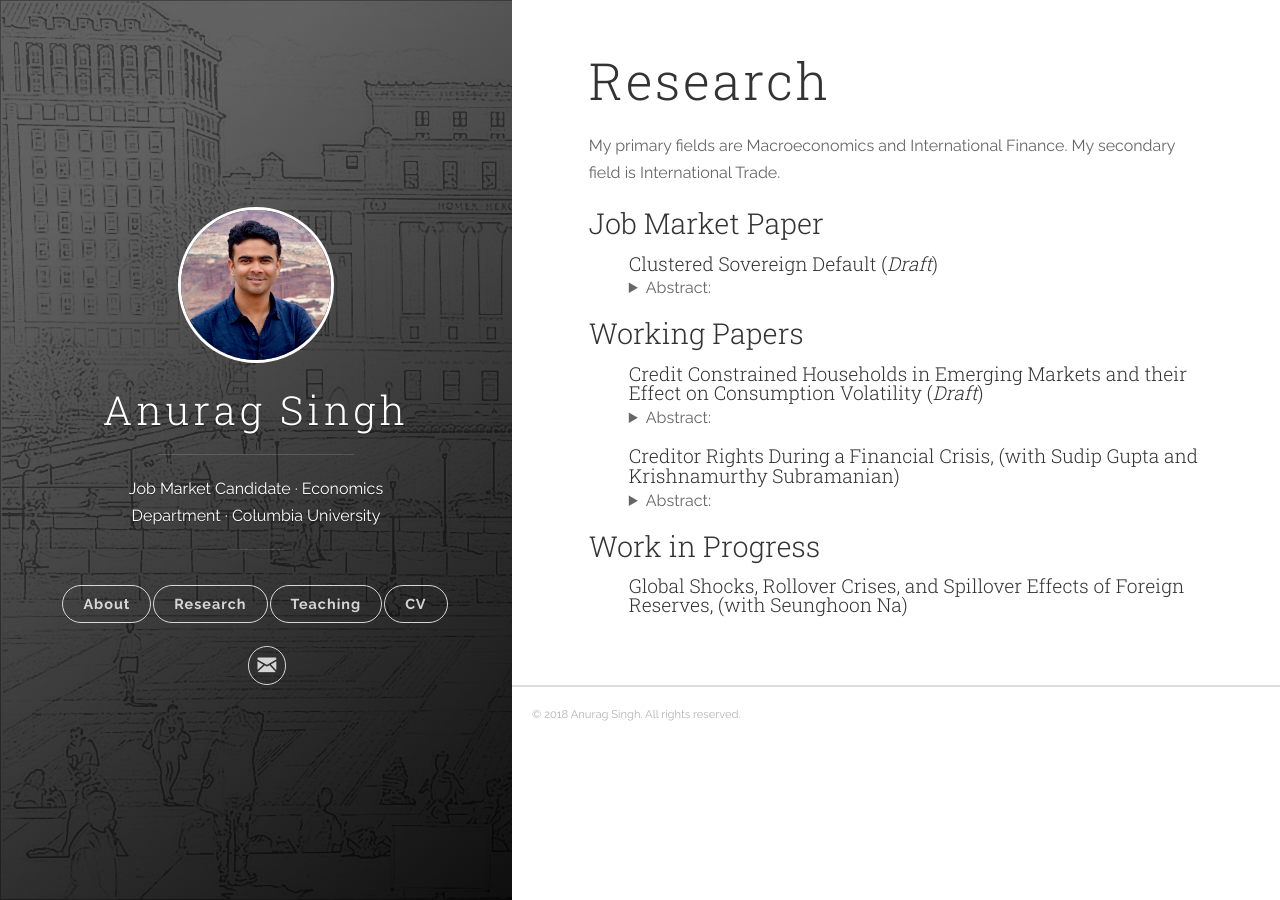
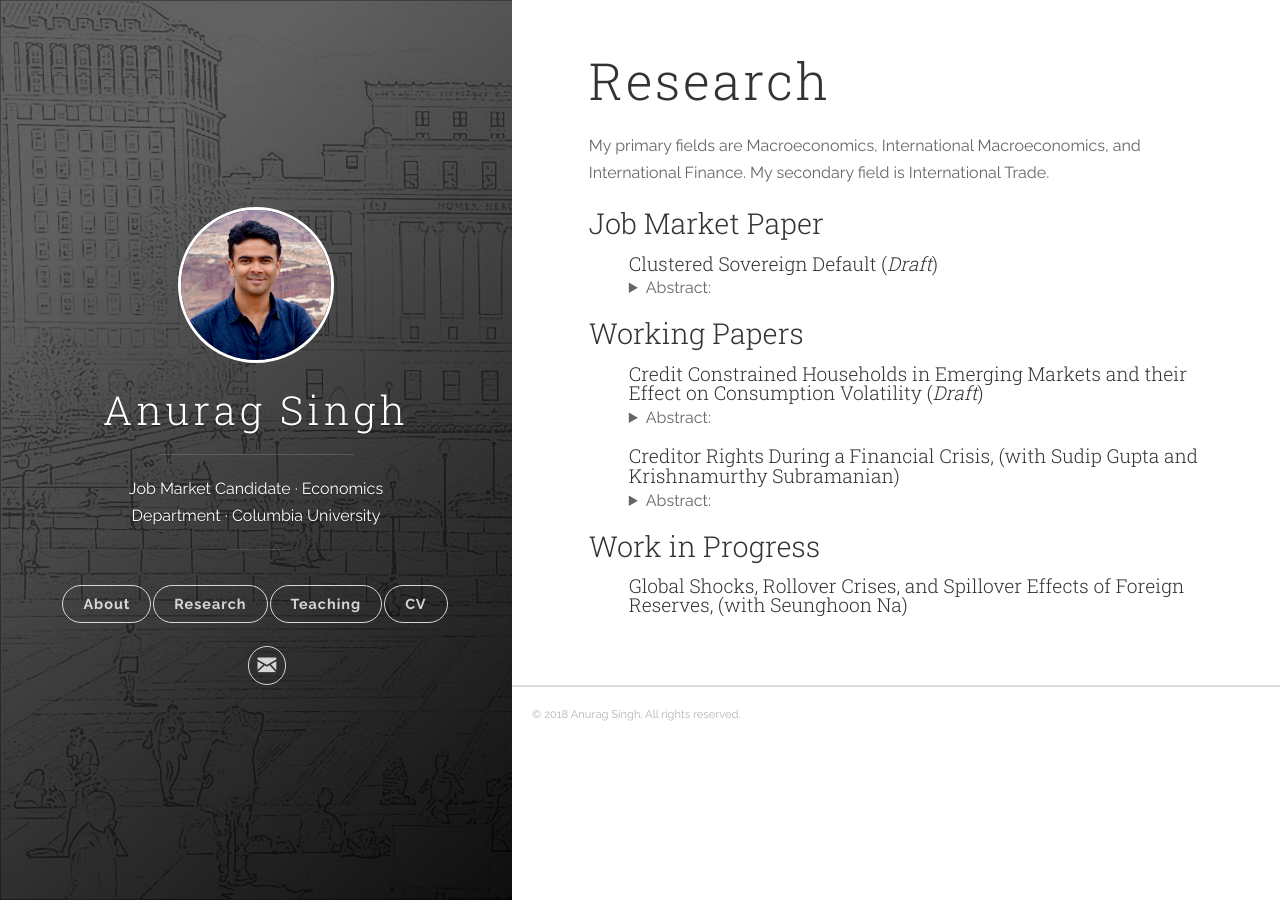
Before and after one commit to vinayakiyer/vinayakiyer.github.io, a Jekyll site: the page built from _posts/2018-06-13-research.markdown, in a window 1280 px wide. Built offline with Jekyll 4.4.1, drawn with Linux system fonts in a browser that asks for light colours.

Commit message:
Update 2018-06-13-research.markdown

```diff
--- a/_posts/2018-06-13-research.markdown
+++ b/_posts/2018-06-13-research.markdown
@@ -4,7 +4,7 @@ categories: [jekyll]
 tags: [jekyll]
 ---
 
-<p>My primary fields are Macroeconomics and International Finance. My secondary field is  International Trade.
+<p>My primary fields are Macroeconomics, International Macroeconomics, and International Finance. My secondary field is  International Trade.
 </p>
 
 <h3 id="job-market-paper">Job Market Paper</h3>
```
